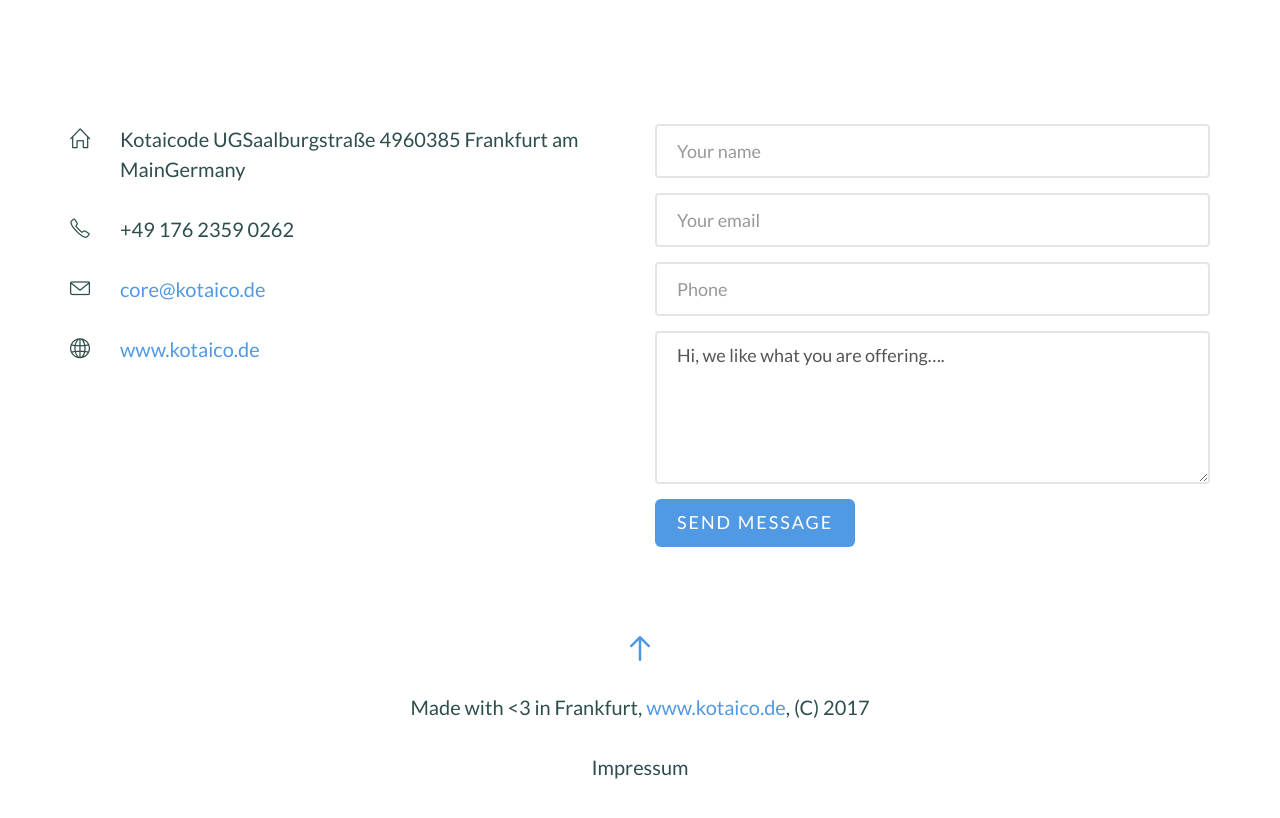
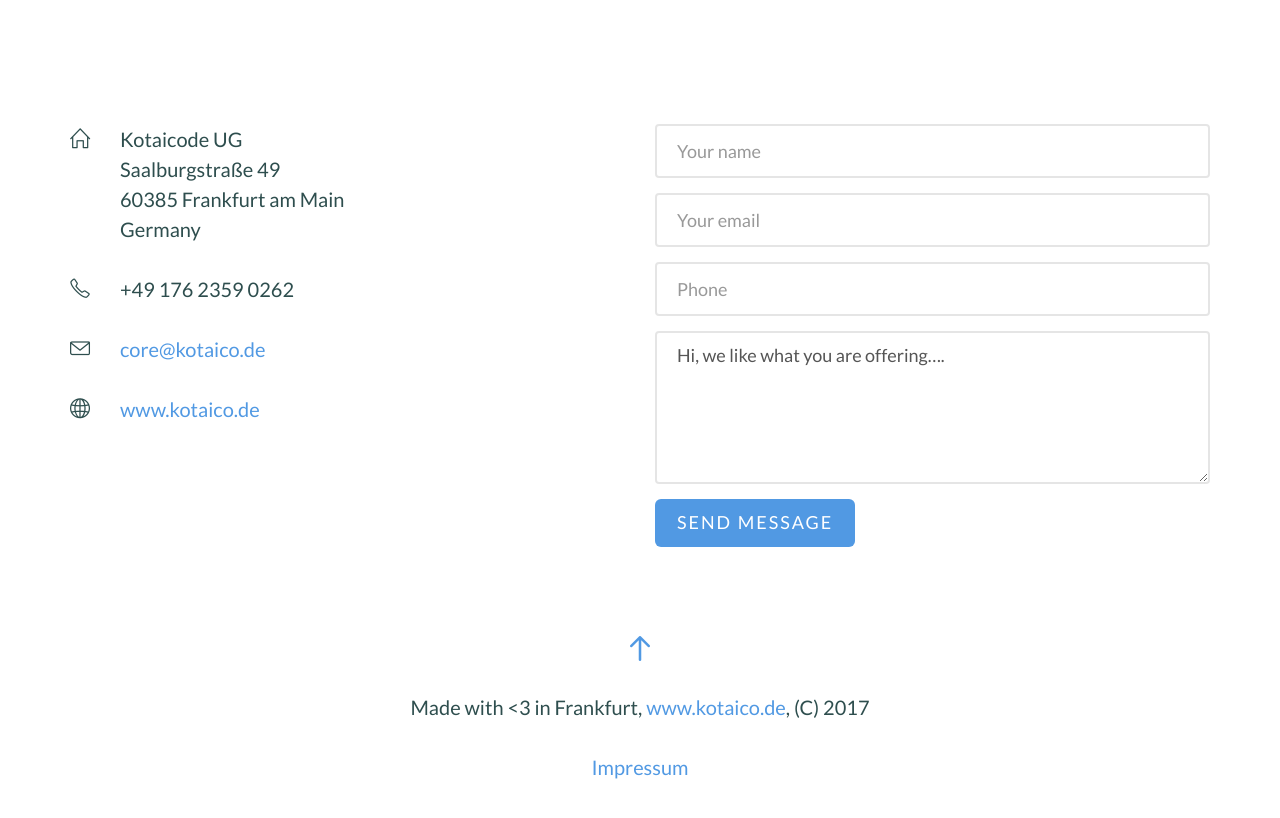
Before and after one commit to kotaicode/kotaicode.github.io, a plain HTML site: page index.html in a window 1280 px wide. Shown: the part 5120-5938 px from the top of the page. Drawn offline with Linux system fonts and the light colour scheme; some packages are replaced by stand-ins of ours; no server answers; files whose address does not match are found by name.

Commit message:
rebuilding site Tue Apr 27 11:27:34 CEST 2021

```diff
--- a/index.html
+++ b/index.html
@@ -406,7 +406,7 @@
 					<h2 class="to-animate">Interested?</h2>
 					<div class="row">
 						<div class="col-md-8 col-md-offset-2 subtext to-animate">
-							<h3>You have ideas which need nurturing and support to become reality? Are you looking for smart, nice, experts who DELIVER?<!-- raw HTML omitted -->Dropping us a line will be the next step in the right direction.</h3>
+							<h3>You have ideas which need nurturing and support to become reality? Are you looking for smart, nice, experts who DELIVER?<br>Dropping us a line will be the next step in the right direction.</h3>
 						</div>
 					</div>
 				</div>
@@ -416,13 +416,13 @@
 					<h3></h3>
 					<ul class="fh5co-contact-info">
 
-						<li class="fh5co-contact-address "><i class="icon-home"></i>Kotaicode UG<!-- raw HTML omitted -->Saalburgstraße 49<!-- raw HTML omitted -->60385 Frankfurt am Main<!-- raw HTML omitted -->Germany</li>
+						<li class="fh5co-contact-address "><i class="icon-home"></i>Kotaicode UG<br>Saalburgstraße 49<br>60385 Frankfurt am Main<br>Germany</li>
 
 						<li class="fh5co-contact-address "><i class="icon-phone"></i>+49 176 2359 0262</li>
 
 						<li class="fh5co-contact-address "><i class="icon-envelope"></i><a href="mailto:core@kotaico.de">core@kotaico.de</a></li>
 
-						<li class="fh5co-contact-address "><i class="icon-globe"></i><!-- raw HTML omitted --><a href="http://www.kotaico.de">www.kotaico.de</a><!-- raw HTML omitted --></li>
+						<li class="fh5co-contact-address "><i class="icon-globe"></i><a href="http://www.kotaico.de" target="_blank"><a href="http://www.kotaico.de">www.kotaico.de</a></a></li>
 
 					</ul>
 				</div>
@@ -473,8 +473,8 @@
 		<div class="container">
 			<div class="">
 				<div class="col-md-12 text-center">
-					<p>Made with &lt;3 in Frankfurt, <!-- raw HTML omitted --><a href="http://www.kotaico.de">www.kotaico.de</a><!-- raw HTML omitted -->, (C) 2017</p>
-					<p><!-- raw HTML omitted -->Impressum<!-- raw HTML omitted --></p>
+					<p>Made with &lt;3 in Frankfurt, <a href="http://www.kotaico.de"><a href="http://www.kotaico.de">www.kotaico.de</a></a>, (C) 2017</p>
+					<p><a href="/static/impressum/">Impressum</a></p>
 				</div>
 			</div>
 
```
Also changed, not shown: blog/index.html (+2 -2 lines), blog/sample_content/index.html (+2 -2 lines), categories/german/index.html (+2 -2 lines), categories/hello/index.html (+2 -2 lines), categories/index.html (+2 -2 lines), categories/legal/index.html (+2 -2 lines), categories/world/index.html (+2 -2 lines), static/impressum/index.html (+2 -2 lines), tags/german/index.html (+2 -2 lines), tags/index.html (+2 -2 lines), tags/legal/index.html (+2 -2 lines), tags/sample/index.html (+2 -2 lines), tags/test/index.html (+2 -2 lines).
